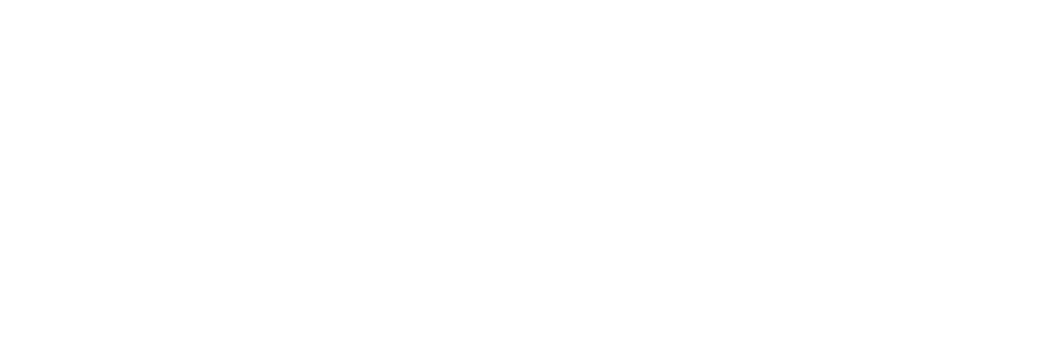
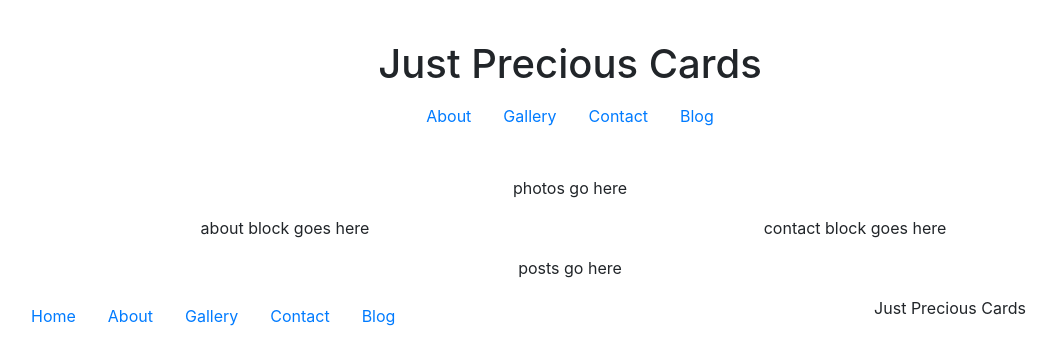
Before and after one commit to torreymac/justpreciouscards, a website: page index.html in a window 1280 px wide. Shown: the whole page, without its empty margins (70-1126 px from the left). Drawn offline with nearby package versions, Linux system fonts and the light colour scheme.

Commit message:
basic layout

```diff
--- /dev/null
+++ b/css/styles.css
@@ -0,0 +1,3 @@
+header {
+    padding: 40px;
+}
--- a/index.html
+++ b/index.html
@@ -8,9 +8,95 @@
 
     <!-- Bootstrap CSS -->
     <link rel="stylesheet" href="node_modules/bootstrap/dist/css/bootstrap.min.css" />
+
+    <link rel="stylesheet" href="css/styles.css" />
+
+    <title>Just Precious Cards</title>
 </head>
 
 <body>
+
+    <header>
+        <div class="container">
+            <div class="row">
+                <div class="col text-center">
+                    <h1>Just Precious Cards</h1>
+                </div>
+            </div>
+            <div class="row">
+                <div class="col">
+                    <ul class="nav justify-content-center">
+                        <li class="nav-item">
+                            <a class="nav-link" href="#">About</a>
+                        </li>
+                        <li class="nav-item">
+                            <a class="nav-link" href="#">Gallery</a>
+                        </li>
+                        <li class="nav-item">
+                            <a class="nav-link" href="#">Contact</a>
+                        </li>
+                        <li class="nav-item">
+                            <a class="nav-link" href="#">Blog</a>
+                        </li>
+                    </ul>
+                </div>
+            </div>
+        </div>
+    </header>
+
+    <div class="container">
+        <div class="row">
+            <div class="col text-center">
+                <p>photos go here</p>
+            </div>
+        </div>
+
+        <div class="row">
+            <div class="col text-center">
+                <p>about block goes here</p>
+            </div>
+            <div class="col text-center">
+                <p>contact block goes here</p>
+            </div>
+        </div>
+
+        <div class="row">
+            <div class="col text-center">
+                <p>posts go here</p>
+            </div>
+        </div>
+    </div>
+
+    <footer>
+        <div class="container">
+            <div class="row">
+                <div class="col-8">
+                    <ul class="nav">
+                        <li class="nav-item">
+                            <a class="nav-link active" href="#">Home</a>
+                        </li>
+                        <li class="nav-item">
+                            <a class="nav-link" href="#">About</a>
+                        </li>
+                        <li class="nav-item">
+                            <a class="nav-link" href="#">Gallery</a>
+                        </li>
+                        <li class="nav-item">
+                            <a class="nav-link" href="#">Contact</a>
+                        </li>
+                        <li class="nav-item">
+                            <a class="nav-link" href="#">Blog</a>
+                        </li>
+                    </ul>
+                </div>
+                <div class="col text-center">
+                    <p>
+                        Just Precious Cards
+                    </p>
+                </div>
+            </div>
+        </div>
+    </footer>
 
     <!-- jQuery must come first, then Popper.js, then the Bootstrap JavaScript plugins.-->
     <script src="node_modules/jquery/dist/jquery.slim.min.js"></script>
```
